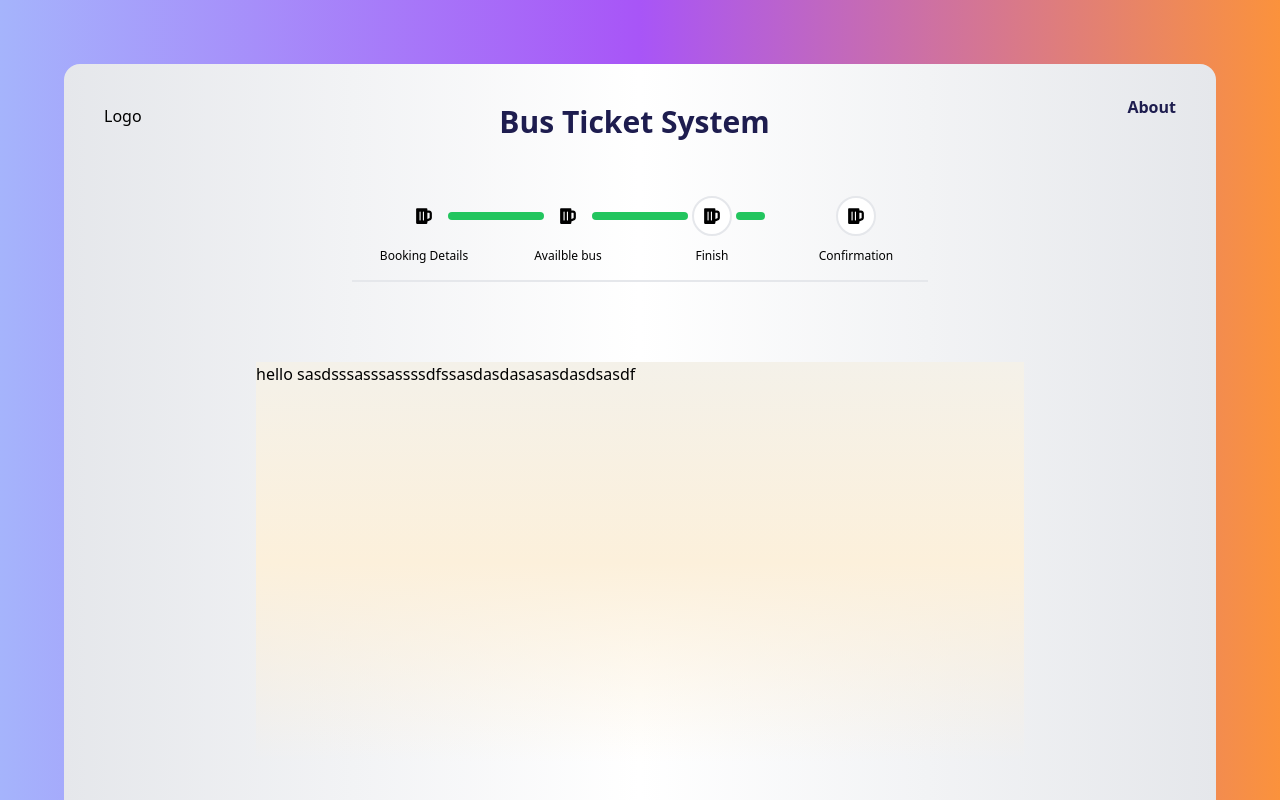
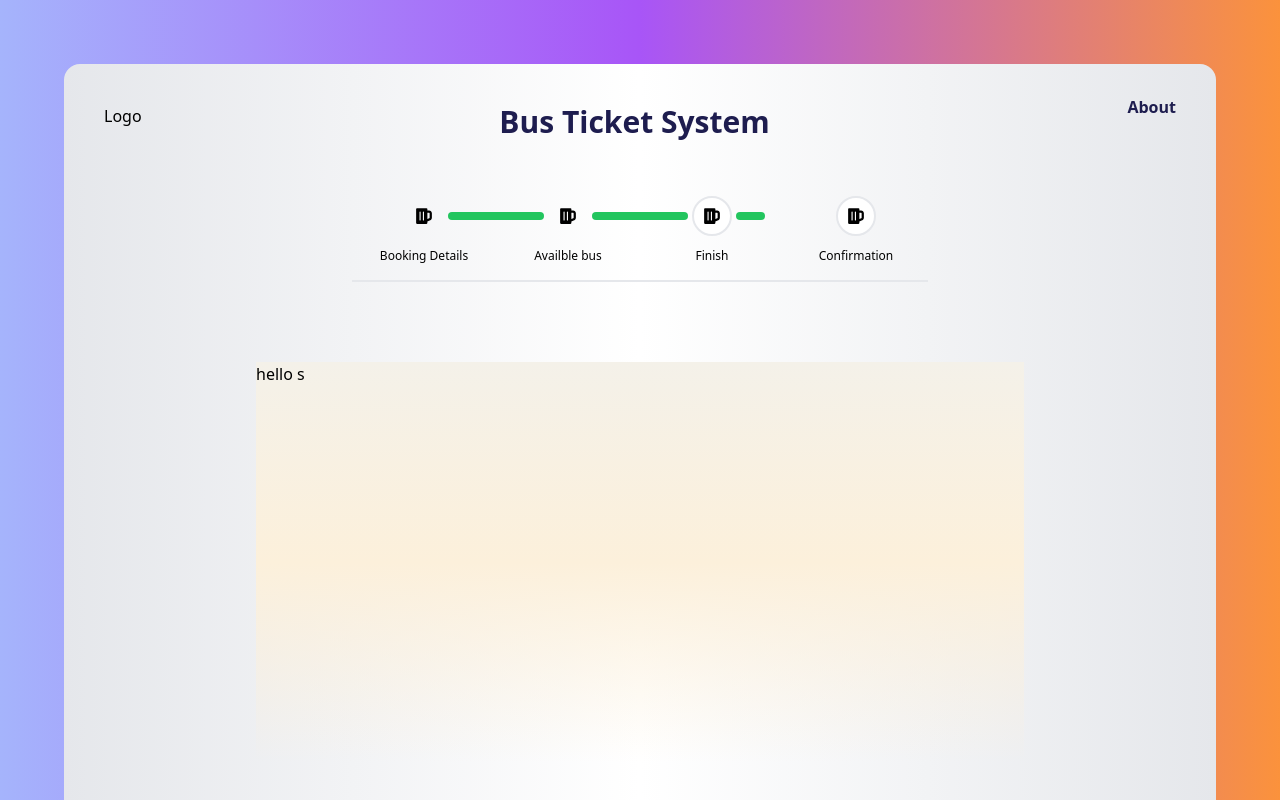
Before and after one commit to zadigg/tailwind-UI-Practice, a Next.js app: page /AvailableBus in a window 1280 px wide. Built offline with nearby package versions, Linux system fonts and the light colour scheme.

Commit message:
UI Update

```diff
--- a/pages/AvailableBus.js
+++ b/pages/AvailableBus.js
@@ -7,7 +7,7 @@ function AvailableBus() {
       <div className=" bg-gradient-to-r from-gray-200 via-white to-gray-200  bg-opacity-95 max-w-screen-xl mx-auto h-[100vh] rounded-2xl  ">
         <Header />
         <div className="bg-gradient-to-b from-[#F4F1E9] via-[#FCF0DB] to-gray-[#F4F2E3]  h-[50vh] md:max-w-3xl mx-auto space-y-8 mt-10 md:mt-16 lg:mt-20   ">
-          hello sasdsssasssassssdfssasdasdasasasdasdsasdf
+          hello s
         </div>
       </div>
     </div>
```
